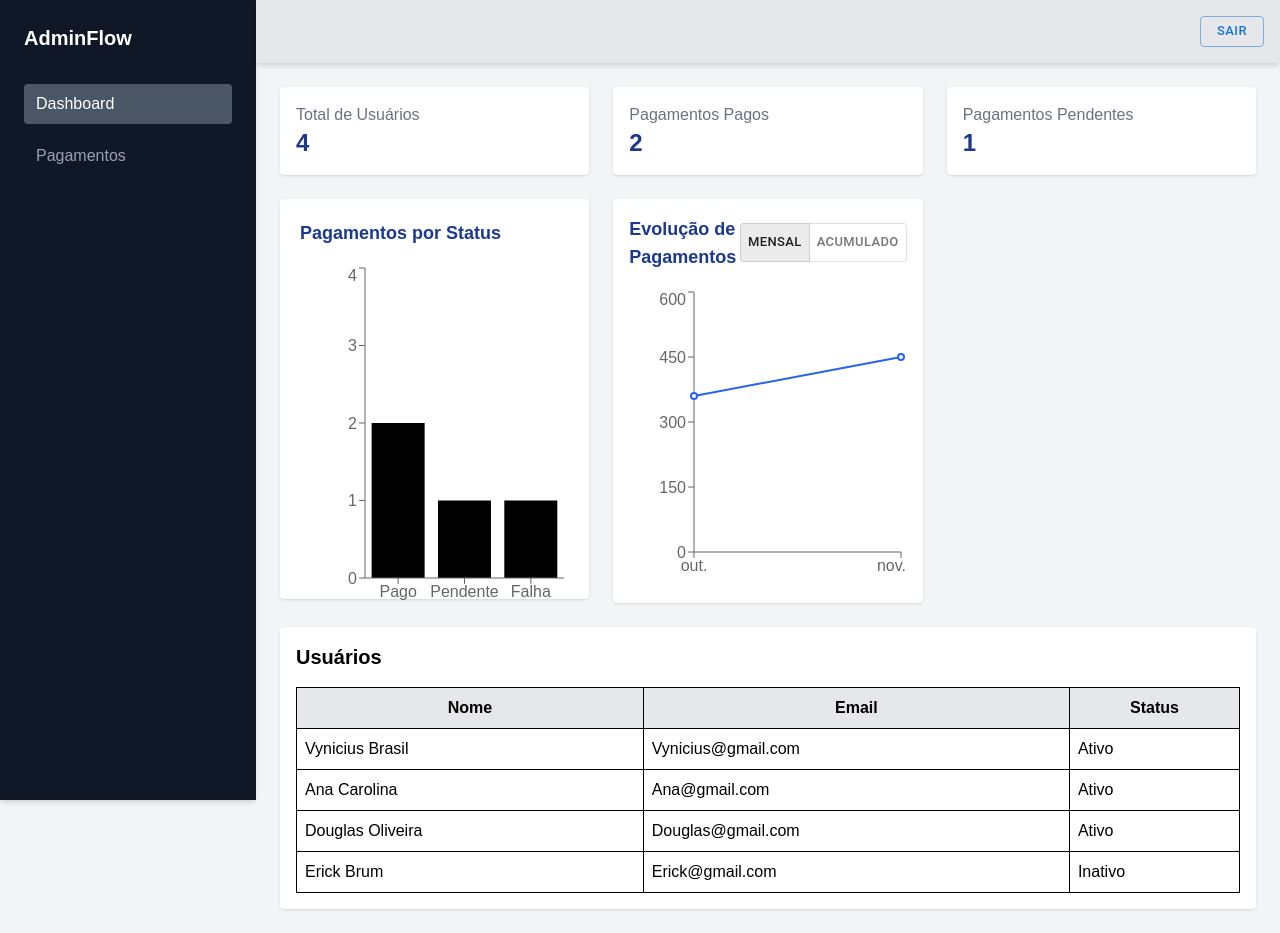
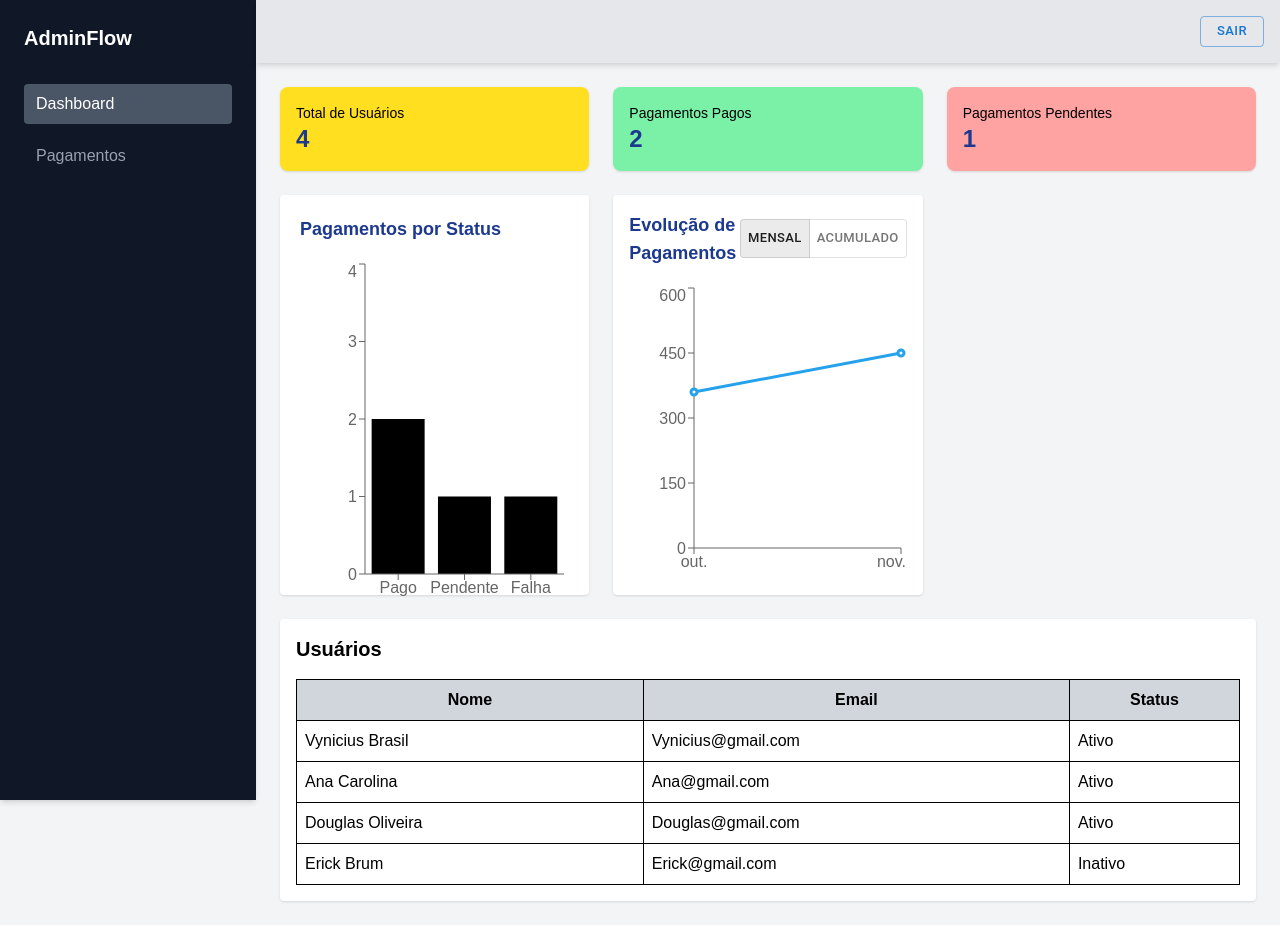
Before and after one commit to VyniciusBras/AdminFlow-DashBoard, a Next.js app: page /dashboard in a window 1280 px wide. Built offline with nearby package versions, Linux system fonts and the light colour scheme.

Commit message:
Arrumando animações

```diff
--- a/package.json
+++ b/package.json
@@ -13,6 +13,7 @@
     "@emotion/styled": "^11.14.1",
     "@mui/icons-material": "^7.3.6",
     "@mui/material": "^7.3.6",
+    "framer-motion": "^12.23.26",
     "next": "16.1.0",
     "react": "19.2.3",
     "react-dom": "19.2.3",
--- /dev/null
+++ b/src/animations/fadeInUp.ts
@@ -0,0 +1,16 @@
+import { Variants } from "framer-motion";
+
+export const fadeInUp: Variants = {
+  hidden: {
+    opacity: 0,
+    y: 20,
+  },
+  visible: {
+    opacity: 1,
+    y: 0,
+    transition: {
+      duration: 0.4,
+      ease: [0.25, 0.1, 0.25, 1],
+    },
+  },
+};
--- a/src/app/dashboard/page.tsx
+++ b/src/app/dashboard/page.tsx
@@ -12,6 +12,8 @@ import PaymentsChart from "@/components/ui/paymentsChart";
 import MonthlyRevenueChart from "@/components/ui/monthlyRevenueChart";
 import { groupPaymentsByMonth } from "@/utils/payments";
 import DashboardSkeleton from "@/components/skeletons/dashboardSkeleton";
+import { motion } from "framer-motion";
+import { fadeInUp } from "@/animations/fadeInUp";
 
 export default function DashboardPage() {
     const [users, setUsers] = useState<User[]>([]);
@@ -78,18 +80,39 @@ export default function DashboardPage() {
 
                 <div className="p-6 space-y-6">
                     <div className="grid grid-cols-1 md:grid-cols-3 gap-6 text-blue-900">
-                        <StatCard title="Total de Usuários" value={totalUsers} />
-                        <StatCard title="Pagamentos Pagos" value={totalPayments} />
-                        <StatCard title="Pagamentos Pendentes" value={pendingPayments} />
-                        <PaymentsChart data={chartData} />
-                        <MonthlyRevenueChart data={monthlyData} />
+                        <motion.div variants={fadeInUp} initial="hidden" animate="visible" >
+                            <StatCard title="Total de Usuários" value={totalUsers} bgColor="bg-yellow-300" />
+                        </motion.div>
+
+                        <motion.div variants={fadeInUp} initial="hidden" animate="visible" transition={{ delay: 0.1 }}>
+                            <StatCard title="Pagamentos Pagos" value={totalPayments} bgColor="bg-green-300" />
+                        </motion.div>
+
+                        <motion.div variants={fadeInUp} initial="hidden" animate="visible" transition={{ delay: 0.2 }}>
+                            <StatCard title="Pagamentos Pendentes" value={pendingPayments} bgColor="bg-red-300" />
+                        </motion.div>
+
+                        <motion.div variants={fadeInUp} initial="hidden" animate="visible" transition={{ delay: 0.3 }}>
+                            <PaymentsChart data={chartData} />
+                        </motion.div>
+
+                        <motion.div variants={fadeInUp} initial="hidden" animate="visible" transition={{ delay: 0.4 }}>
+                            <MonthlyRevenueChart data={monthlyData} />
+                        </motion.div>
                     </div>
 
-                    <div className="bg-white p-4 rounded shadow text-black">
+                    <motion.div
+                        variants={fadeInUp}
+                        initial="hidden"
+                        animate="visible"
+                        transition={{ delay: 1.0 }}
+                        className="bg-white p-4 rounded shadow text-black"
+                    >
+
                         <h2 className="text-xl font-bold mb-4">Usuários</h2>
                         <table className="w-full table-auto border-collapse">
                             <thead>
-                                <tr className="bg-gray-200">
+                                <tr className="bg-gray-300">
                                     <th className="p-2 border">Nome</th>
                                     <th className="p-2 border">Email</th>
                                     <th className="p-2 border">Status</th>
@@ -98,17 +121,17 @@ export default function DashboardPage() {
                             <tbody>
                                 {users.map((user) => (
                                     <tr key={user.id}>
-                                        <td className="p-2 border">{user.name}</td>
+                                        <td className="p-2 border">{user.name} </td>
                                         <td className="p-2 border">{user.email}</td>
                                         <td className="p-2 border">{user.status}</td>
                                     </tr>
                                 ))}
                             </tbody>
                         </table>
-                    </div>
+                    </motion.div>
 
                 </div>
             </main>
-        </PageContainer>
+        </PageContainer >
     );
 }
--- a/src/components/layout/header.tsx
+++ b/src/components/layout/header.tsx
@@ -15,7 +15,7 @@ export default function Header() {
 
     return (
         <header className="bg-gray-200 shadow-md flex justify-end items-center p-4">
-            <div className="mr-4 text-gray-700">{user?.name}</div>
+            <div className="mr-4 text-black">{user?.name}</div>
             <Button variant="outlined" onClick={handleLogout} size="small">
                 Sair
             </Button>
--- a/src/components/ui/monthlyRevenueChart.tsx
+++ b/src/components/ui/monthlyRevenueChart.tsx
@@ -13,7 +13,6 @@ import { MonthlyData } from "@/utils/payments";
 import { accumulateMonthlyData } from "@/utils/payments";
 import { ToggleButton, ToggleButtonGroup } from "@mui/material";
 import { formatCurrencyBR } from "@/utils/format";
-import { TooltipProps } from "recharts";
 
 type Props = {
     data: MonthlyData[];
@@ -52,7 +51,7 @@ export default function MonthlyRevenueChart({ data }: Props) {
     }, [mode, data]);
 
     return (
-        <div className="bg-white p-4 rounded shadow">
+        <div className="bg-white p-4 h-100 rounded shadow">
             <div className="flex justify-between items-center mb-4">
                 <h2 className="text-lg font-semibold">
                     Evolução de Pagamentos
@@ -77,8 +76,8 @@ export default function MonthlyRevenueChart({ data }: Props) {
                     <Line
                         type="monotone"
                         dataKey="total"
-                        stroke="#2563eb"
-                        strokeWidth={2}
+                        stroke="#25a2eb"
+                        strokeWidth={3}
                     />
                 </LineChart>
             </ResponsiveContainer>
--- a/src/components/ui/statCard.tsx
+++ b/src/components/ui/statCard.tsx
@@ -1,22 +1,29 @@
 "use client";
 
-import { ReactNode } from "react";
+import { motion } from "framer-motion";
 
-type StatCardProps = {
+type Props = {
     title: string;
-    value: string | number;
-    icon?: ReactNode;
-    color?: string
+    value: number;
+    bgColor?: string;
 };
 
-export default function Statcard({ title, value, icon, color }: StatCardProps) {
+export default function StatCard({ title, value, bgColor }: Props) {
     return (
-        <div className={`p-4 rounded shadow flex items-center justify-between bg-white`}>
-            <div>
-                <div className="text-gray-500">{title}</div>
-                <div className="text-2xl font-bold">{value}</div>
-            </div>
-            {icon && <div className={`text-3xl ${color}`}>{icon}</div>}
-        </div>
-    )
+        <motion.div
+            className={`${bgColor} rounded-lg p-4 shadow cursor-pointer`}
+            whileHover={{
+                scale: 1.03,
+                boxShadow: "0px 10px 20px rgba(0,0,0,0.12)",
+            }}
+            transition={{
+                type: "spring",
+                stiffness: 300,
+                damping: 30,
+            }}
+        >
+            <h3 className="text-sm text-black">{title}</h3>
+            <p className="text-2xl font-bold text-blue-900">{value}</p>
+        </motion.div>
+    );
 }
```
Also changed, not shown: 1 other file (tests, documents, lock files or other folders).
